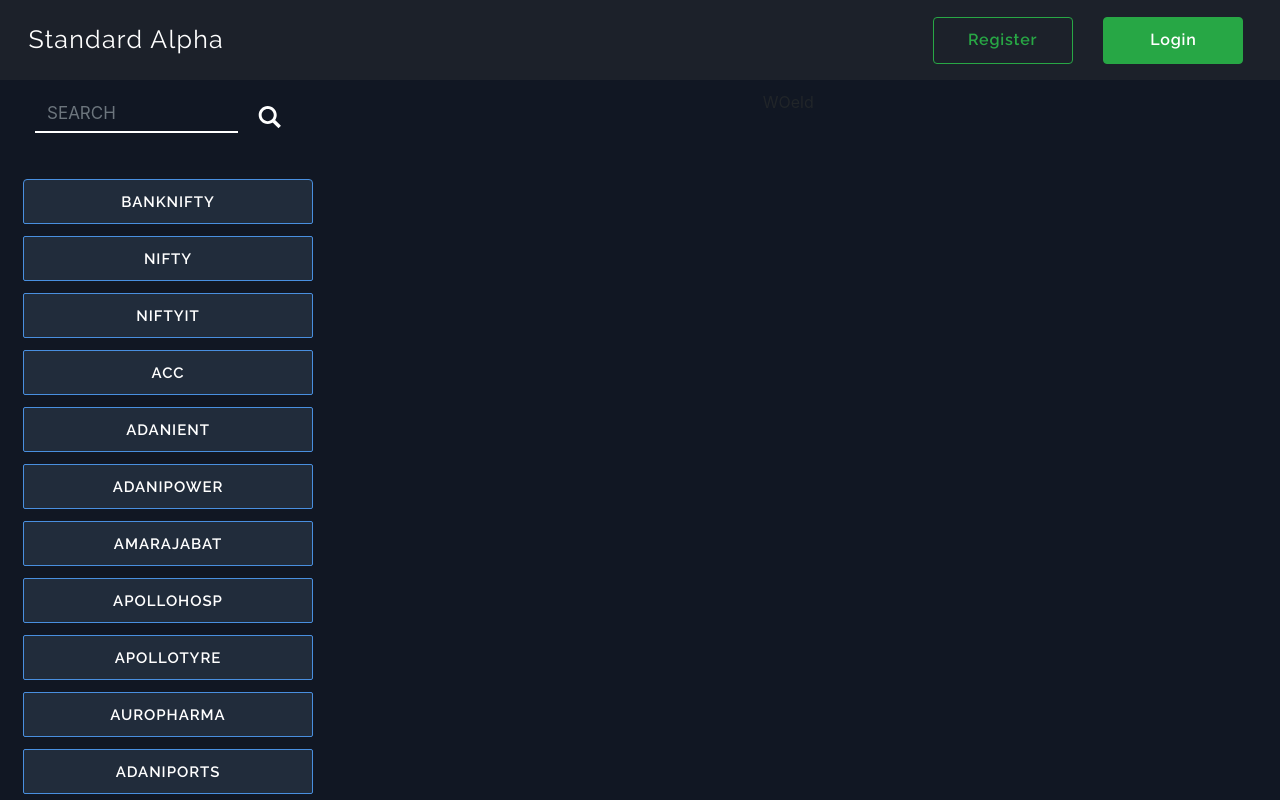
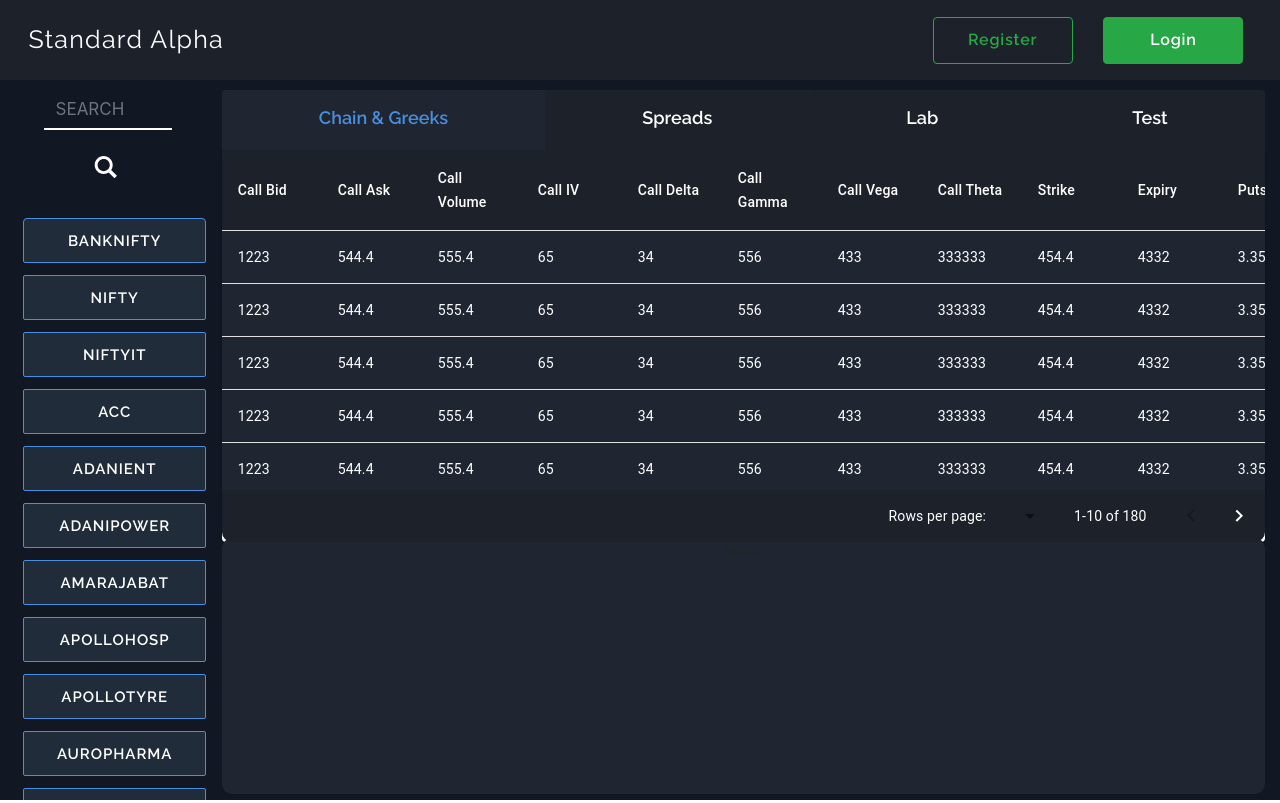
Before and after one commit to neerajp99/alphaX, a React (Create React App) app in the folder client/: page / in a window 1280 px wide. Built offline with nearby package versions, Linux system fonts and the light colour scheme.

Commit message:
Add tab pills

```diff
--- a/client/src/components/Landing.js
+++ b/client/src/components/Landing.js
@@ -1,11 +1,14 @@
 import React, { Component } from "react";
 import tickers from "../utils/symbols.json";
 import escapeRegExp from "escape-string-regexp";
+import StickyHeadTable from './tables/Tables'
 
 class Landing extends Component {
   state = {
     ticker: ""
   };
+
+  // If a user search something, change the query state
   onChange = event => {
     event.preventDefault();
     this.setState({
@@ -14,17 +17,18 @@
   };
   showlingTickers = () => {};
   render() {
+    // Check if the user asks for a query, and filter them out, else tickers
     const { ticker } = this.state;
     let showingTickers;
     if (ticker) {
       const match = new RegExp(escapeRegExp(ticker), "i");
       showingTickers = tickers.filter(tick => match.test(tick["SYMBOL"]));
-    } else{
-      showingTickers = tickers
+    } else {
+      showingTickers = tickers;
     }
     return (
       <div className="wrapper">
-        <div className="col-md-3 landing_left">
+        <div className="col-md-2 landing_left">
           <form className="form-inline my-2 my-lg-0">
             <input
               className="form-control mr-sm-2 ticker_input"
@@ -68,7 +72,99 @@
             })}
           </ul>
         </div>
-        <div className="col-md-9 landing_right">WOeld</div>
+        <div className="col-md-10 landing_right">
+          <div className="landing_right_top_main" >
+          <nav>
+            <div className="nav nav-tabs nav-fill full-nav-item" id="nav-tab" role="tablist">
+              <a
+                className="nav-item nav-link active nav_item_text"
+                id="nav-home-tab"
+                data-toggle="tab"
+                href="#chains"
+                role="tab"
+                aria-controls="nav-home"
+                aria-selected="true"
+              >
+                Chain & Greeks
+              </a>
+
+              <a
+                className="nav-item nav-link nav_item_text"
+                id="nav-contact-tab"
+                data-toggle="tab"
+                href="#spreads"
+                role="tab"
+                aria-controls="nav-contact"
+                aria-selected="false"
+              >
+                Spreads
+              </a>
+              <a
+                className="nav-item nav-link nav_item_text"
+                id="nav-contact-tab"
+                data-toggle="tab"
+                href="#lab"
+                role="tab"
+                aria-controls="nav-contact"
+                aria-selected="false"
+              >
+                Lab
+              </a>
+              <a
+                className="nav-item nav-link nav_item_text"
+                id="nav-contact-tab"
+                data-toggle="tab"
+                href="#test"
+                role="tab"
+                aria-controls="nav-contact"
+                aria-selected="false"
+              >
+                Test
+              </a>
+            </div>
+          </nav>
+
+          <div className="tab-content py-3 px-3 px-sm-0" id="nav-tabContent">
+            <div
+              className="tab-pane fade show active mafia_main_content"
+              id="chains"
+              role="tabpanel"
+              aria-labelledby="nav-home-tab"
+            >
+            <StickyHeadTable/>
+            </div>
+
+            <div
+              className="tab-pane fade mafia_main_content"
+              id="spreads"
+              role="tabpanel"
+              aria-labelledby="nav-contact-tab"
+            >
+              oaooaoa
+            </div>
+            <div
+              className="tab-pane fade mafia_main_content"
+              id="lab"
+              role="tabpanel"
+              aria-labelledby="nav-contact-tab"
+            >
+              koishore
+            </div>
+            <div
+              className="tab-pane fade mafia_main_content"
+              id="test"
+              role="tabpanel"
+              aria-labelledby="nav-contact-tab"
+            >
+              mitaals
+            </div>
+          </div>
+          </div>
+          <div className="landing_right_bottom_main">
+            lalala
+          </div>
+
+        </div>
       </div>
     );
   }
```
